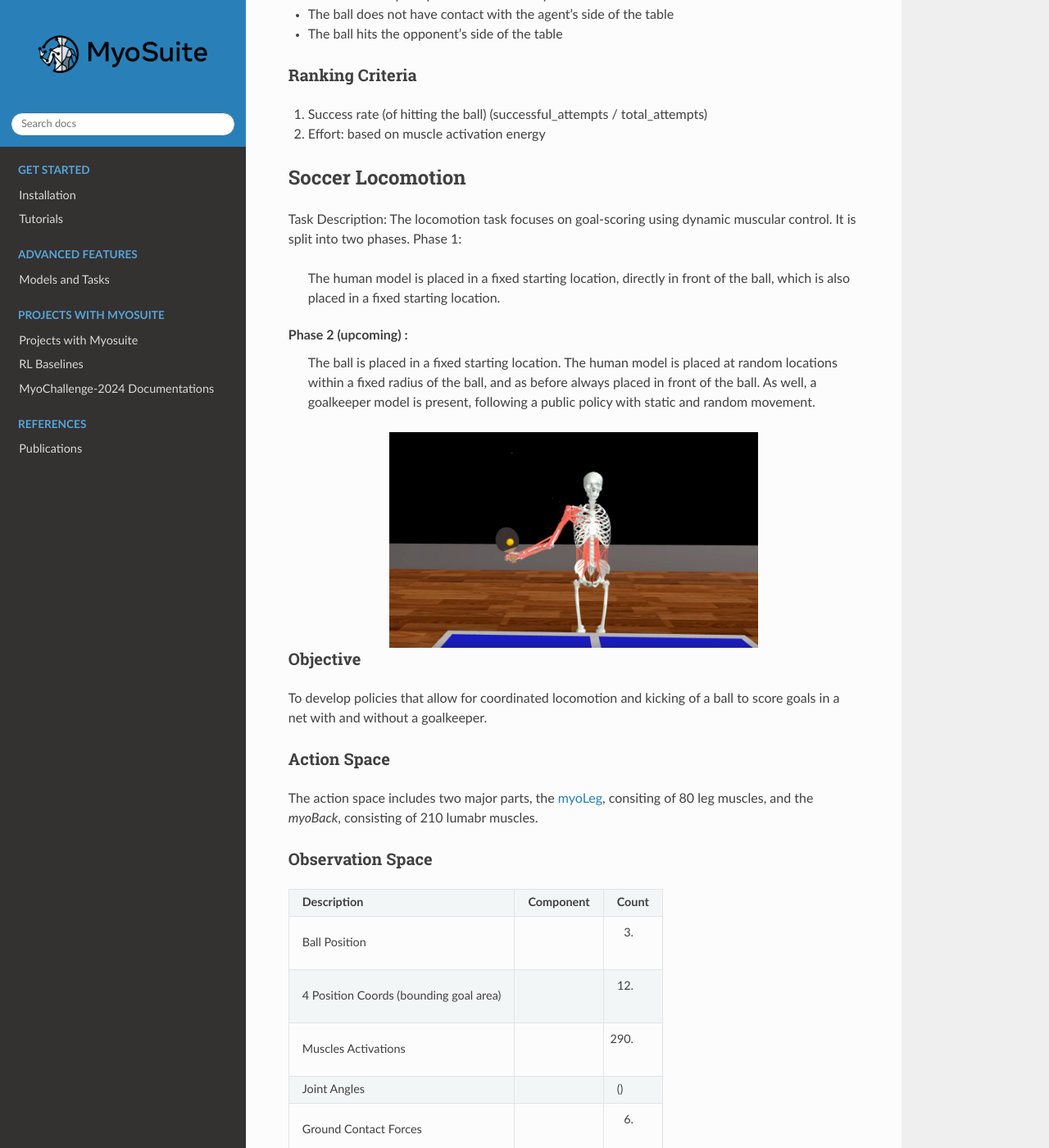
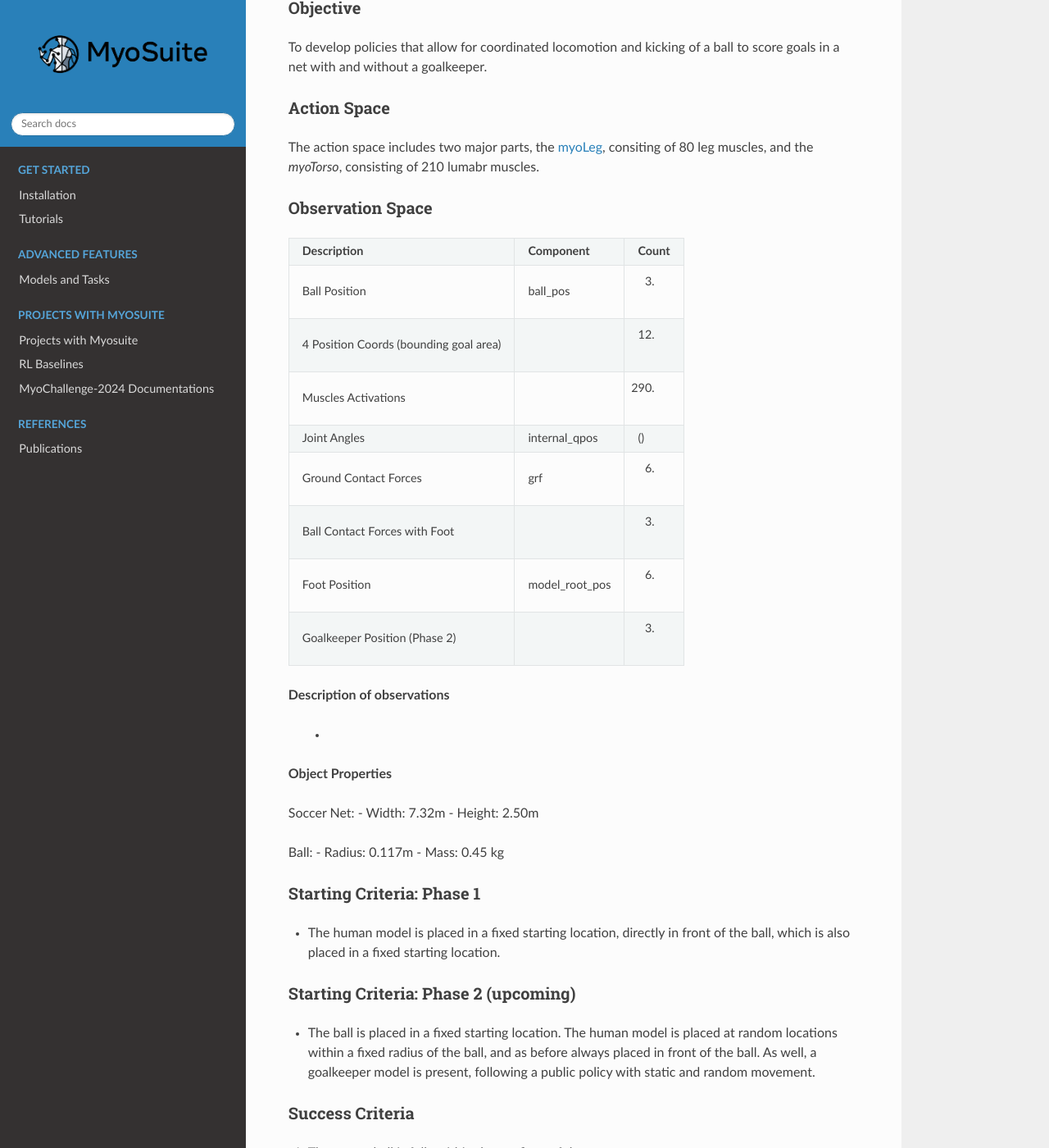
Before and after one commit to MyoHub/myosuite, a Sphinx documentation site: the page built from docs/source/challenge-doc2025.rst, in a window 1280 px wide and 1400 px high, scrolled down 2434 px. Shown: the whole window at 82% size. Built offline with Sphinx 7.4.7 and the Read the Docs theme 3.1.0, drawn with Linux system fonts in a browser that asks for light colours; some of the changed text lies outside the part shown.

Commit message:
Updates to documentation 25

```diff
--- a/docs/source/challenge-doc2025.rst
+++ b/docs/source/challenge-doc2025.rst
@@ -46,6 +46,8 @@ Observation Space
 .. +-----------------------------------------+-----------------------------+-----------------+
 .. | **Description**                         |      **Component**          |   **Count**     |
 .. +-----------------------------------------+-----------------------------+-----------------+
+.. | Pelvis Position                         | pelvis_pos                  |  ()             |
+.. +-----------------------------------------+-----------------------------+-----------------+
 .. | Joint Positions                         | body_qpos                   |  (86)           |
 .. +-----------------------------------------+-----------------------------+-----------------+
 .. | Joint Velocities                        | body_vel                    |  (86)           |
@@ -66,27 +68,29 @@ Observation Space
 .. +-----------------------------------------+-----------------------------+-----------------+
 
 
-+-----------------------------------------+-----------------------------+-----------------+
-| **Description**                         |      **Component**          |     **Count**   |
-+-----------------------------------------+-----------------------------+-----------------+
-| Joint Positions                         | body_qpos                   | (86)            |
-+-----------------------------------------+-----------------------------+-----------------+
-| Joint Velocities                        | body_vel                    | (86)            |
-+-----------------------------------------+-----------------------------+-----------------+
-| Ball Position                           | ball_pos                    | (3)             |
-+-----------------------------------------+-----------------------------+-----------------+
-| Ball Velocity                           | ball_vel                    | (3)             |
-+-----------------------------------------+-----------------------------+-----------------+
-| Paddle Position                         | paddle_pos                  | (3)             |
-+-----------------------------------------+-----------------------------+-----------------+
-| Paddle Velocity                         | paddle_vel                  | (3)             |
-+-----------------------------------------+-----------------------------+-----------------+
-| Paddle Reaching Error (see below)       | reach_err                   | (3)             |
-+-----------------------------------------+-----------------------------+-----------------+
-| Muscle Activations                      | muscle_activations          | (273)           |
-+-----------------------------------------+-----------------------------+-----------------+
-| Touching Information (see below)        | touching_info               | (6)             |
-+-----------------------------------------+-----------------------------+-----------------+
++-----------------------------------+--------------------+-----------+
+| **Description**                   | **Component**      | **Count** |
++-----------------------------------+--------------------+-----------+
+| Pelvis Position                   | pelvis_pos         | ()        |
++-----------------------------------+--------------------+-----------+
+| Joint Positions                   | body_qpos          | (86)      |
++-----------------------------------+--------------------+-----------+
+| Joint Velocities                  | body_vel           | (86)      |                                   |                    |           |
++-----------------------------------+--------------------+-----------+
+| Ball Position                     | ball_pos           | (3)       |
++-----------------------------------+--------------------+-----------+
+| Ball Velocity                     | ball_vel           | (3)       |
++-----------------------------------+--------------------+-----------+
+| Paddle Position                   | paddle_pos         | (3)       |
++-----------------------------------+--------------------+-----------+
+| Paddle Velocity                   | paddle_vel         | (3)       |
++-----------------------------------+--------------------+-----------+
+| Paddle Reaching Error (see below) | reach_err          | (3)       |
++-----------------------------------+--------------------+-----------+
+| Muscle Activations                | muscle_activations | (273)     |
++-----------------------------------+--------------------+-----------+
+| Touching Information (see below)  | touching_info      | (6)       |
++-----------------------------------+--------------------+-----------+
 
 
 
@@ -150,12 +154,10 @@ Ranking Criteria
 Soccer Locomotion
 --------------------------------------------------------------
 
-Task Description: The locomotion task focuses on goal-scoring using dynamic muscular control. It is split into two phases.
-Phase 1:
-    The human model is placed in a fixed starting location, directly in front of the ball, which is also placed in a fixed starting location.
-Phase 2 (upcoming) :
-    The ball is placed in a fixed starting location. The human model is placed at random locations within a fixed radius of the ball,
-    and as before always placed in front of the ball. As well, a goalkeeper model is present, following a public policy with static and random movement.
+Task Description: The locomotion task focuses on goal-scoring using dynamic muscular control.
+The agent must kick a soccer ball, such that it enter's the goal net. This task requires coordination of a 'myoLeg' model and a 'myoTorso' model as to
+allow the agent to accurately hit the ball without missing and allowing enough force that the ball
+reaches within the confines of the net.
 
 
 .. image:: images/MyoChallenge25TableTennis.png
@@ -173,7 +175,7 @@ in a net with and without a goalkeeper.
 
 Action Space
 ^^^^^^^^^^^^^^^^^^^^^^^^
-The action space includes two major parts, the :ref:`myoLeg`, consiting of 80 leg muscles, and the `myoBack`, consisting of 210 lumabr muscles.
+The action space includes two major parts, the :ref:`myoLeg`, consiting of 80 leg muscles, and the `myoTorso`, consisting of 210 lumabr muscles.
 
 
 Observation Space
@@ -184,19 +186,19 @@ Observation Space
 .. +-----------------------------------------+-----------------------------+-----------------+
 .. | **Description**                         |      **Component**          |   **Count**     |
 .. +-----------------------------------------+-----------------------------+-----------------+
-.. | Ball Position                           |                             | (3)             |
+.. | Ball Position                           | ball_pos                    | (3)             |
 .. +-----------------------------------------+-----------------------------+-----------------+
 .. | 4 Position Coords (bounding goal area)  |                             | (12)            |
 .. +-----------------------------------------+-----------------------------+-----------------+
 .. | Muscles Activations                     |                             | (290)           |
 .. +-----------------------------------------+-----------------------------+-----------------+
-.. | Joint Angles                            |                             | ()              |
+.. | Joint Angles                            | internal_qpos               | ()              |
 .. +-----------------------------------------+-----------------------------+-----------------+
-.. | Ground Contact Forces                   |                             | (6)             |
+.. | Ground Contact Forces                   | grf                         | (6)             |
 .. +-----------------------------------------+-----------------------------+-----------------+
 .. | Ball Contact Forces with Foot           |                             | (3)             |
 .. +-----------------------------------------+-----------------------------+-----------------+
-.. | Foot Position                           |                             | (6)             |
+.. | Foot Position                           | model_root_pos              | (6)             |
 .. +-----------------------------------------+-----------------------------+-----------------+
 .. | Goalkeeper Position (Phase 2)           |                             | (3)             |
 .. +-----------------------------------------+-----------------------------+-----------------+
@@ -205,19 +207,19 @@ Observation Space
 +-----------------------------------------+-----------------------------+-----------------+
 | **Description**                         |      **Component**          |     **Count**   |
 +-----------------------------------------+-----------------------------+-----------------+
-| Ball Position                           |                             | (3)             |
+| Ball Position                           | ball_pos                    | (3)             |
 +-----------------------------------------+-----------------------------+-----------------+
 | 4 Position Coords (bounding goal area)  |                             | (12)            |
 +-----------------------------------------+-----------------------------+-----------------+
 | Muscles Activations                     |                             | (290)           |
 +-----------------------------------------+-----------------------------+-----------------+
-| Joint Angles                            |                             | ()              |
+| Joint Angles                            | internal_qpos               | ()              |
 +-----------------------------------------+-----------------------------+-----------------+
-| Ground Contact Forces                   |                             | (6)             |
+| Ground Contact Forces                   | grf                         | (6)             |
 +-----------------------------------------+-----------------------------+-----------------+
 | Ball Contact Forces with Foot           |                             | (3)             |
 +-----------------------------------------+-----------------------------+-----------------+
-| Foot Position                           |                             | (6)             |
+| Foot Position                           | model_root_pos              | (6)             |
 +-----------------------------------------+-----------------------------+-----------------+
 | Goalkeeper Position (Phase 2)           |                             | (3)             |
 +-----------------------------------------+-----------------------------+-----------------+
@@ -233,22 +235,30 @@ Observation Space
 **Object Properties**
 
 Soccer Net:
--
+- Width: 7.32m
+- Height: 2.50m
 
 
 Ball:
-- Radius:
-- Mass:
-- Inertia:
+- Radius: 0.117m
+- Mass: 0.45 kg
 
+
+Starting Criteria: Phase 1
+^^^^^^^^^^^^^^^^^^^^^^^^^^^^
+- The human model is placed in a fixed starting location, directly in front of the ball, which is also placed in a fixed starting location.
+
+Starting Criteria: Phase 2 (upcoming)
+^^^^^^^^^^^^^^^^^^^^^^^^^^^^
+- The ball is placed in a fixed starting location. The human model is placed at random locations within a fixed radius of the ball,
+  and as before always placed in front of the ball. As well, a goalkeeper model is present, following a public policy with static and random movement.
 
 
 Success Criteria
 ^^^^^^^^^^^^^^^^^^^^^^^^^
 
-- The ball is kicked by the human model once and only once
-- The ball enters within the confines of the soccer net.
-- The ball does not come into contact with the goal keeper (Phase 2).
+1. The soccer ball is fully within the confines of the net.
+2. The agent scores within 20 seconds.
 
 
 Ranking Criteria
```
Also changed, not shown: docs/source/images/MyoChallenge25Soccer.png (added).
